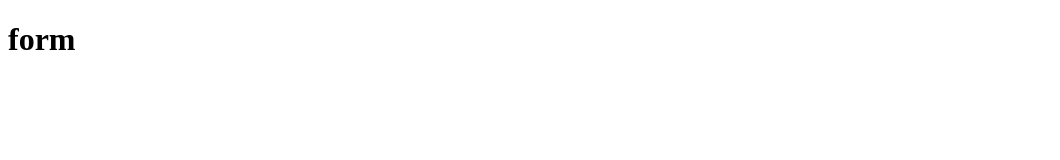
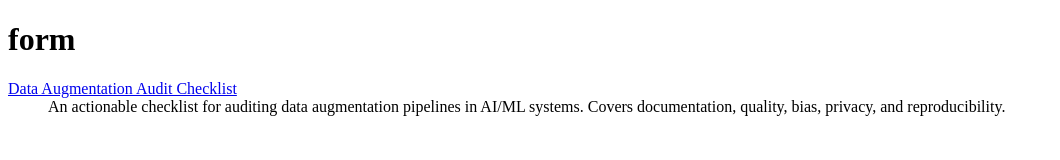
Before and after one commit to ey-ye/effectiveaiaudit, a plain HTML site: page form/index.html in a window 1280 px wide. Shown: the whole page, without its empty margins (0-1060 px from the left). Drawn offline with Linux system fonts and the light colour scheme.

Commit message:
Update index.html

```diff
--- a/form/index.html
+++ b/form/index.html
@@ -1,5 +1,10 @@
 <!DOCTYPE html>
 <html>
 <head><title>form</title></head>
-<body><h1>form</h1></body>
+<body><h1>form</h1>
+<dt><a href="/forms/data-augmentation-checklist.html">Data Augmentation Audit Checklist</a></dt>
+<dd>An actionable checklist for auditing data augmentation pipelines in AI/ML systems. Covers documentation, quality, bias, privacy, and reproducibility.</dd>
+
+
+</body>
 </html>
```
